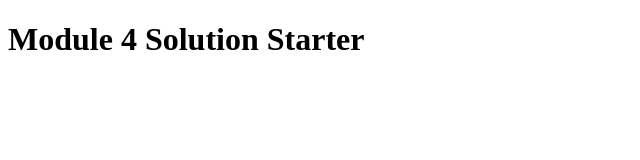
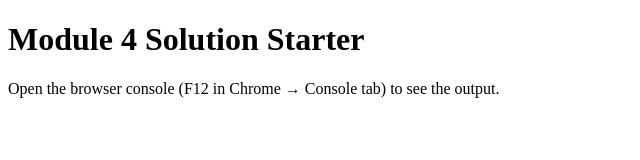
Before and after one commit to Vinyas1/fullstack-course4, a plain HTML site: page module4-solution/index.html in a window 1280 px wide. Shown: the whole page, without its empty margins (0-640 px from the left). Drawn offline with Linux system fonts and the light colour scheme.

Commit message:
Update index.html

```diff
--- a/module4-solution/index.html
+++ b/module4-solution/index.html
@@ -9,5 +9,6 @@
 </head>
 <body>
   <h1>Module 4 Solution Starter</h1>
+  <p>Open the browser console (F12 in Chrome → Console tab) to see the output.</p>
 </body>
 </html>
```
